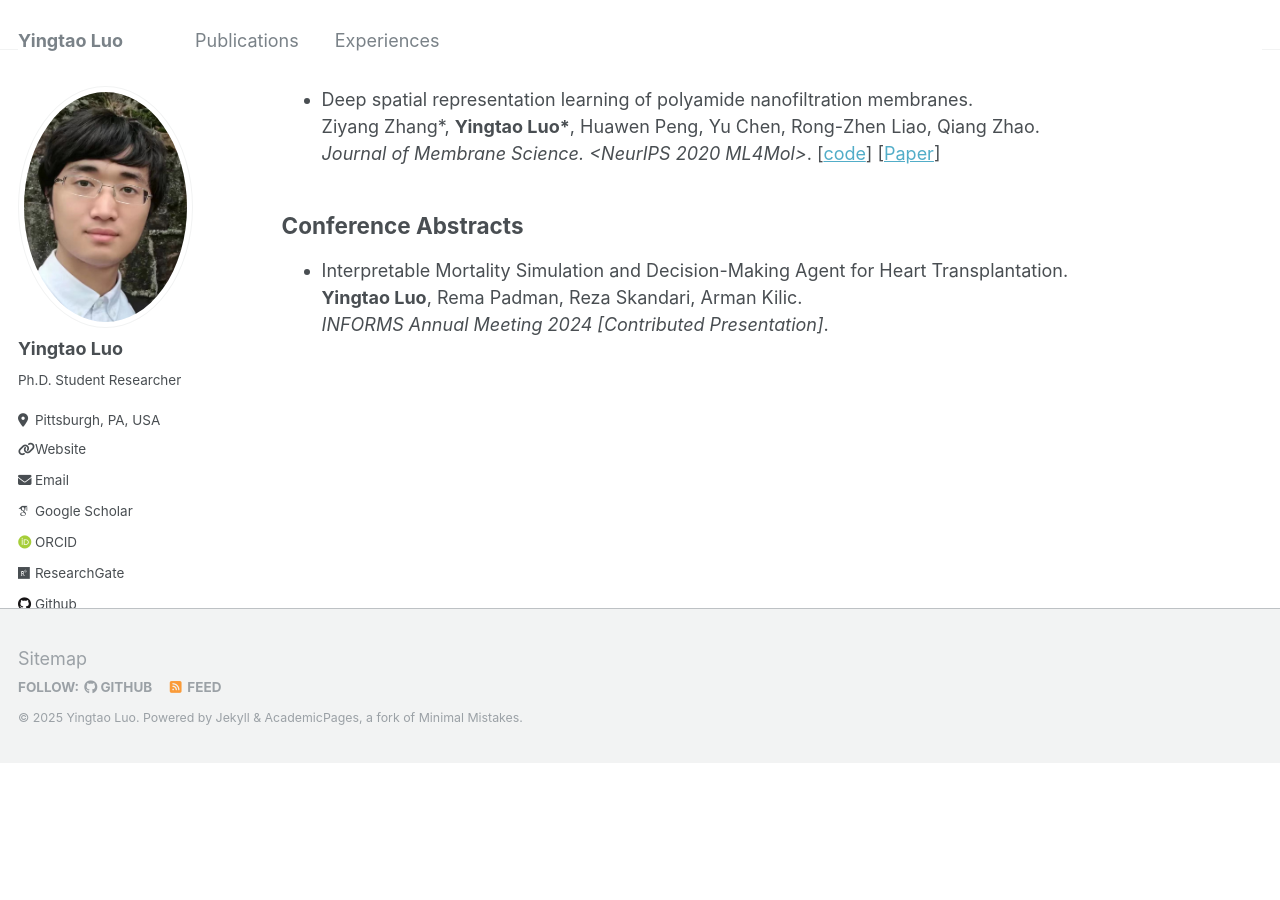
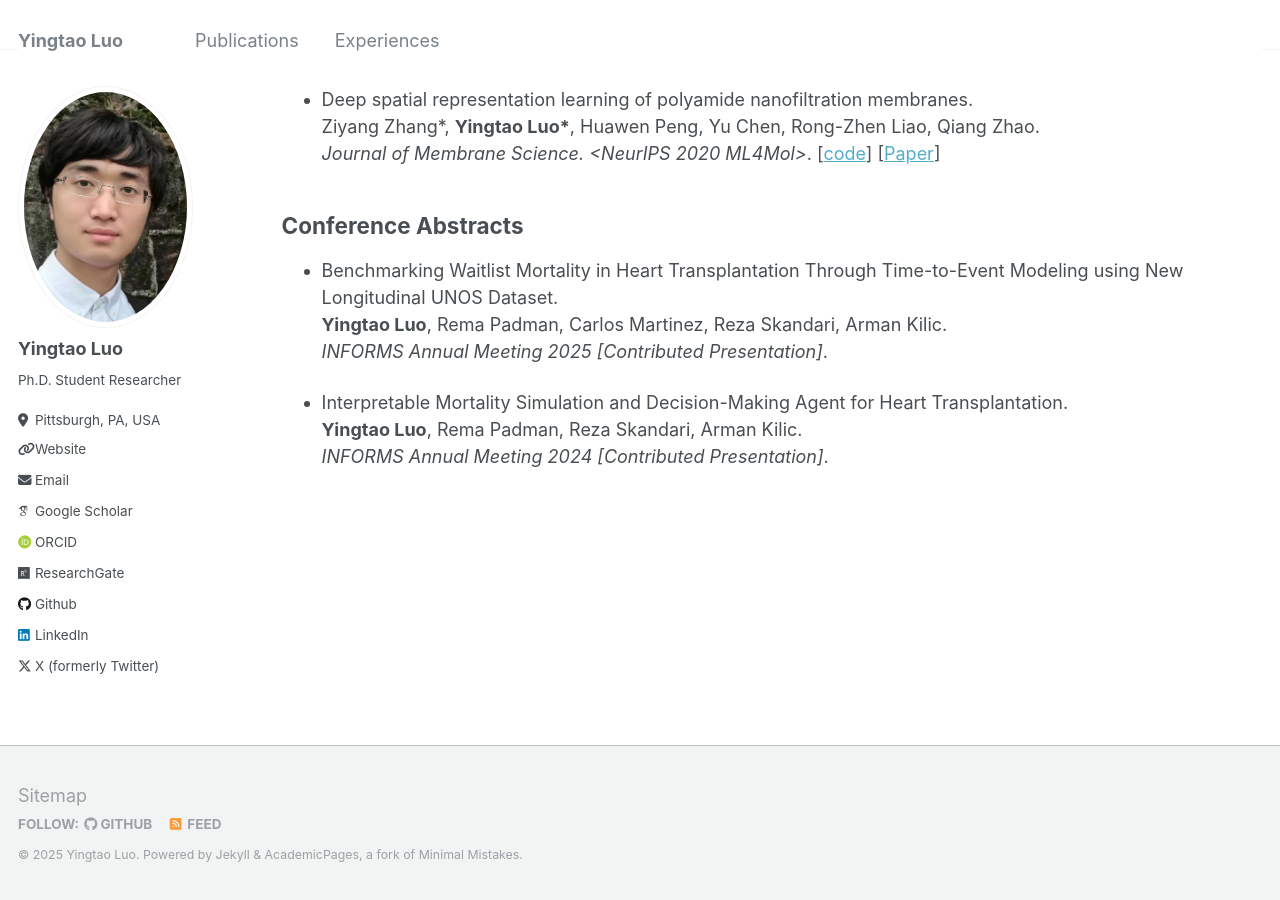
Before and after one commit to yingtaoluo/yingtaoluo.github.io, a Jekyll site: the page built from _pages/publications.md, in a window 1280 px wide and 900 px high, scrolled down 2076 px. Built offline with Jekyll 4.4.1, drawn with Linux system fonts in a browser that asks for light colours; some web fonts are replaced; before the commit the page ends 2840 px from its top, so only the background shows below that.

Commit message:
Update publications.md

```diff
--- a/_pages/publications.md
+++ b/_pages/publications.md
@@ -91,6 +91,9 @@ Ziyang Zhang\*, __Yingtao Luo\*__, Huawen Peng, Yu Chen, Rong-Zhen Liao, Qiang Z
 *Journal of Membrane Science. <NeurIPS 2020 ML4Mol>*. [[code](https://github.com/yingtaoluo/Nanofiltration-Membrane-Deep-Learning)]  [[Paper](https://doi.org/10.1016/j.memsci.2020.118910)]
 
 ## Conference Abstracts
+* Benchmarking Waitlist Mortality in Heart Transplantation Through Time-to-Event Modeling using New Longitudinal UNOS Dataset.
+__Yingtao Luo__, Rema Padman, Carlos Martinez, Reza Skandari, Arman Kilic.
+*INFORMS Annual Meeting 2025 [Contributed Presentation]*.
 
 * Interpretable Mortality Simulation and Decision-Making Agent for Heart Transplantation.
 __Yingtao Luo__, Rema Padman, Reza Skandari, Arman Kilic.
```
